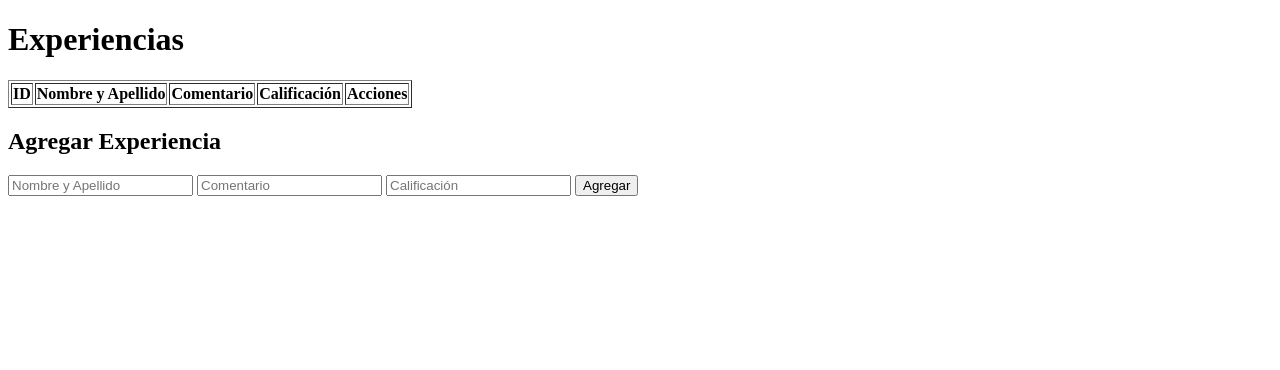
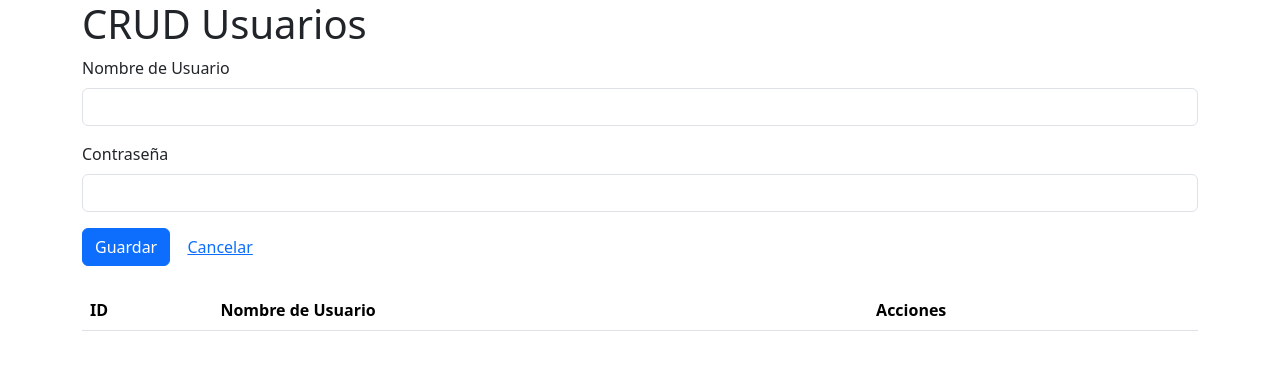
Before and after one commit to Emanuel12042003/Trevi-o, a Flask app: page / in a window 1280 px wide. Shown: the top 370 px of the page. Run offline with Flask 3, Linux system fonts and the light colour scheme; data that the repository does not hold is empty; some libraries are stand-ins or nearby versions.

Commit message:
Update app.html

```diff
--- a/templates/app.html
+++ b/templates/app.html
@@ -2,59 +2,104 @@
 <html lang="es">
 <head>
     <meta charset="UTF-8">
-    <title>Gestión de Experiencias</title>
+    <meta name="viewport" content="width=device-width, initial-scale=1.0">
+    <title>CRUD Usuarios</title>
+    <link href="https://cdn.jsdelivr.net/npm/bootstrap@5.3.3/dist/css/bootstrap.min.css" rel="stylesheet">
+    <script src="https://code.jquery.com/jquery-3.7.1.min.js"></script>
+    <script src="https://js.pusher.com/8.2.0/pusher.min.js"></script>
 </head>
 <body>
-    <h1>Experiencias</h1>
+    <div class="container">
+        <h1>CRUD Usuarios</h1>
 
-    <!-- Mostrar mensajes flash -->
-    {% with messages = get_flashed_messages() %}
-      {% if messages %}
-        <ul>
-          {% for message in messages %}
-            <li>{{ message }}</li>
-          {% endfor %}
-        </ul>
-      {% endif %}
-    {% endwith %}
+        <!-- Formulario para crear o actualizar usuarios -->
+        <form id="frmUsuario" method="post">
+            <input type="hidden" id="id_usuario" name="id_usuario">
+            <div class="mb-3">
+                <label for="nombre_usuario" class="form-label">Nombre de Usuario</label>
+                <input type="text" id="nombre_usuario" name="nombre_usuario" class="form-control">
+            </div>
+            <div class="mb-3">
+                <label for="contrasena" class="form-label">Contraseña</label>
+                <input type="password" id="contrasena" name="contrasena" class="form-control">
+            </div>
+            <button id="guardar" class="btn btn-primary">Guardar</button>
+            <button type="reset" class="btn btn-link">Cancelar</button>
+        </form>
 
-    <!-- Tabla de experiencias -->
-    <table border="1">
+        <!-- Tabla para mostrar los usuarios -->
+        <table class="table table-striped mt-4">
+            <thead>
                 <tr>
                     <th>ID</th>
-            <th>Nombre y Apellido</th>
-            <th>Comentario</th>
-            <th>Calificación</th>
+                    <th>Nombre de Usuario</th>
                     <th>Acciones</th>
                 </tr>
-        {% for exp in experiencias %}
+            </thead>
+            <tbody id="tbodyUsuarios"></tbody>
+        </table>
+    </div>
+
+    <script>
+        // Cargar usuarios al cargar la página
+        function cargarUsuarios() {
+            $.get("/usuarios", function (usuarios) {
+                $("#tbodyUsuarios").html("");
+                usuarios.forEach(function (usuario) {
+                    $("#tbodyUsuarios").append(`
                         <tr>
-            <td>{{ exp[0] }}</td>
-            <td>{{ exp[1] }}</td>
-            <td>{{ exp[2] }}</td>
-            <td>{{ exp[3] }}</td>
+                            <td>${usuario.Id_Usuario}</td>
+                            <td>${usuario.Nombre_Usuario}</td>
                             <td>
-                <form action="{{ url_for('eliminar', id=exp[0]) }}" method="POST">
-                    <button type="submit">Eliminar</button>
-                </form>
-                <form action="{{ url_for('actualizar', id=exp[0]) }}" method="POST">
-                    <input type="text" name="nombre_apellido" placeholder="Nombre" value="{{ exp[1] }}">
-                    <input type="text" name="comentario" placeholder="Comentario" value="{{ exp[2] }}">
-                    <input type="number" name="calificacion" placeholder="Calificación" value="{{ exp[3] }}">
-                    <button type="submit">Actualizar</button>
-                </form>
+                                <button class="btn btn-primary btn-editar" data-id="${usuario.Id_Usuario}">Editar</button>
+                                <button class="btn btn-danger btn-eliminar" data-id="${usuario.Id_Usuario}">Eliminar</button>
                             </td>
                         </tr>
-        {% endfor %}
-    </table>
+                    `);
+                });
+            });
+        }
 
-    <!-- Formulario para agregar experiencia -->
-    <h2>Agregar Experiencia</h2>
-    <form action="{{ url_for('agregar') }}" method="POST">
-        <input type="text" name="nombre_apellido" placeholder="Nombre y Apellido" required>
-        <input type="text" name="comentario" placeholder="Comentario" required>
-        <input type="number" name="calificacion" placeholder="Calificación" required>
-        <button type="submit">Agregar</button>
-    </form>
+        // Editar usuario usando ruta sin query string
+        $(document).on("click", ".btn-editar", function () {
+            const id_usuario = $(this).data("id");
+            $.get(`/usuarios/editar/${id_usuario}`, function (usuario) {
+                $("#id_usuario").val(usuario.Id_Usuario);
+                $("#nombre_usuario").val(usuario.Nombre_Usuario);
+                $("#contrasena").val(usuario.Contrasena);
+            });
+        });
+
+        // Eliminar usuario usando ID en la URL
+        $(document).on("click", ".btn-eliminar", function () {
+            if (!confirm("¿Seguro que deseas eliminar este usuario?")) return;
+            const id_usuario = $(this).data("id");
+            $.post(`/usuarios/eliminar/${id_usuario}`, function () {
+                cargarUsuarios();
+            });
+        });
+
+        // Guardar o actualizar usuario
+        $("#frmUsuario").submit(function (event) {
+            event.preventDefault();
+            const url = $("#id_usuario").val() ? "/usuarios/guardar" : "/usuarios/guardar";
+            $.post(url, $(this).serialize(), function () {
+                $("#frmUsuario").get(0).reset();
+                cargarUsuarios();
+            });
+        });
+
+        // Cargar usuarios al inicio
+        $(document).ready(function () {
+            cargarUsuarios();
+
+            // Pusher para actualizaciones en tiempo real
+            const pusher = new Pusher("970a7d4d6af4b86adcc6", { cluster: "us2" });
+            const channel = pusher.subscribe("canalUsuarios");
+            channel.bind("actualizacion", function () {
+                cargarUsuarios();
+            });
+        });
+    </script>
 </body>
 </html>
```
Lines whose indentation alone changed are shown as unchanged.
